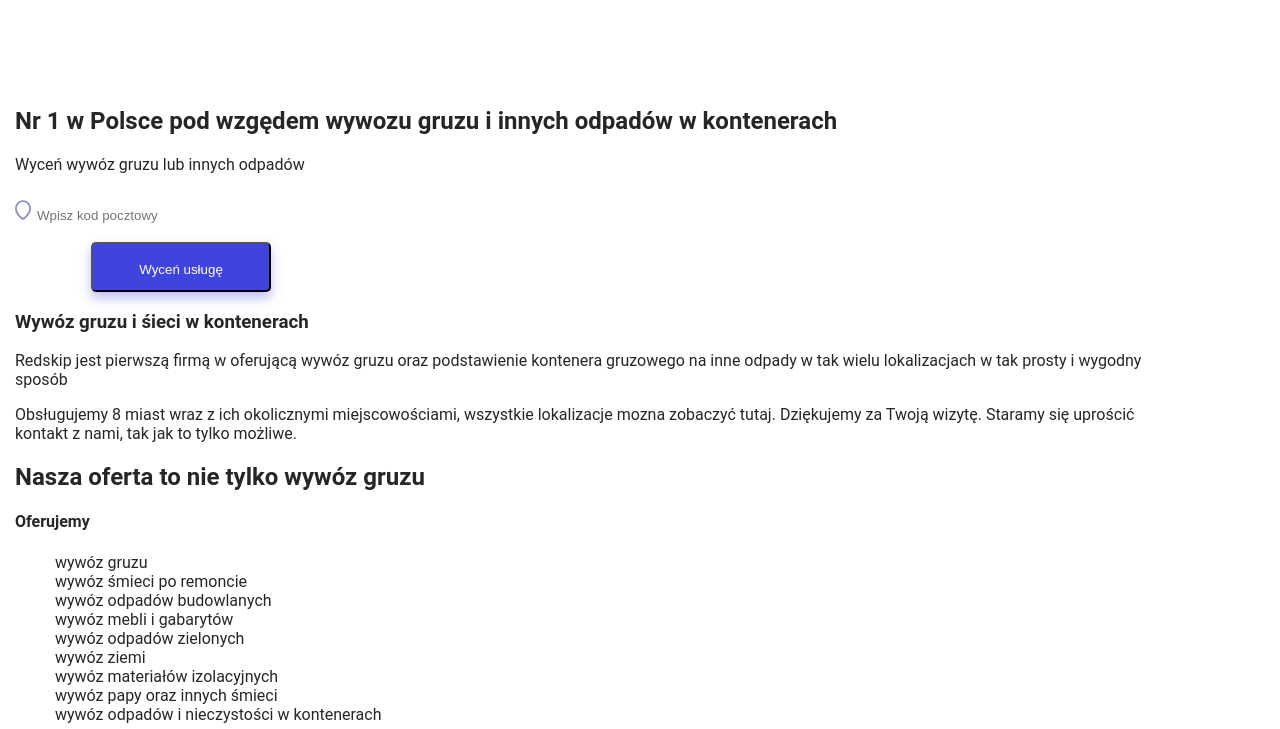
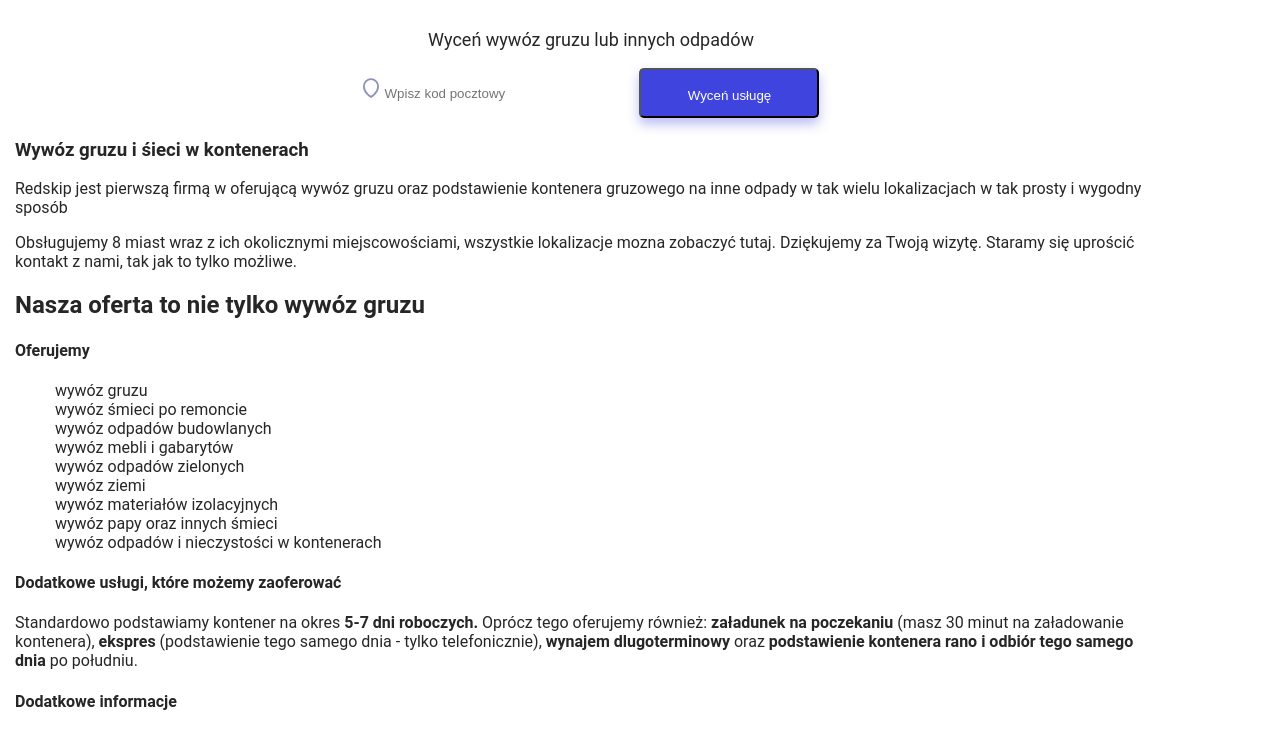
Before and after one commit to bartoszOlszewski/containers, a plain HTML site: page index.html in a window 1280 px wide. Shown: the part 353-1082 px from the top of the page. Drawn offline with Linux system fonts and the light colour scheme.

Commit message:
hero in progress

```diff
--- a/index.html
+++ b/index.html
@@ -36,7 +36,7 @@
             <h1 class="hero__title"><span class="color-primary">Nr 1 w Polsce</span> pod wzgędem wywozu gruzu i innych
                 odpadów w kontenerach
             </h1>
-            <p class="paragraph">Wyceń wywóz gruzu lub innych odpadów</p>
+            <p class="paragraph--size-l">Wyceń wywóz gruzu lub innych odpadów</p>
             <form class="form hero__form">
                 <div class="form__row">
                     <img src="/img/Path.svg" alt="location icon" class="form__input-ico">
--- /dev/null
+++ b/styles/scss/_hero.scss
@@ -0,0 +1,30 @@
+.hero__title {
+    width: 839px;
+    margin: 0 auto;
+    padding: 0;
+    font-size: calc-em(48px);
+    font-weight: 500;
+    text-align: center;
+}
+
+.paragraph--size-l {
+    all: unset;
+    margin-top: 32px;
+    font-size: calc-em(18px);
+    text-align: center;
+}
+
+.hero__form {
+    display: flex;
+    justify-content: center;
+}
+
+.form__row {
+    all: unset;
+    width: 350px;
+    height: 50px;
+    box-shadow: $box-shadow;
+    border-radius: 5px;
+    border: 2px solid #4044df;
+    background-color: $primaryBgColor;
+}
--- a/styles/scss/_mixins.scss
+++ b/styles/scss/_mixins.scss
@@ -12,3 +12,10 @@
         clear: both;
     }
 }
+
+// box-sizing
+@mixin box-sizing($type) {
+    -webkit-box-sizing: $type;
+    -moz-box-sizing: $type;
+    box-sizing: $type;
+}
--- a/styles/scss/_nav.scss
+++ b/styles/scss/_nav.scss
@@ -1,6 +1,6 @@
 .site-header {
     width: 100%;
-    height: 400px;
+    height: 196px;
 }
 
 .brand {
@@ -52,7 +52,7 @@
     line-height: 50px;
     text-align: center;
     background-color: $secBgColor;
-    box-shadow: 0 6px 12px rgba(64, 68, 223, 0.36);
+    box-shadow: $box-shadow;
     color: $color-secondary;
     border-radius: 5px;
 }
--- a/styles/scss/_variables.scss
+++ b/styles/scss/_variables.scss
@@ -19,3 +19,5 @@ $color-third: #8d91bc;
 $primaryBgColor: #fff;
 $secBgColor: #4044df;
 $lightBgColor: #f5f5f9;
+
+$box-shadow: 0 6px 12px rgba(64, 68, 223, 0.16);
--- a/styles/scss/styles.scss
+++ b/styles/scss/styles.scss
@@ -2,7 +2,7 @@
 @import 'variables';
 @import 'mixins';
 @import 'nav';
-
+@import 'hero';
 
 body {
     font-size: 16px;
@@ -37,3 +37,7 @@ ul {
     max-width: 90%;
     padding: 0 15px;
 }
+
+.color-primary {
+    color: $color-primary;
+}
```
Also changed, not shown: styles/css/styles.css, 1 other file.
